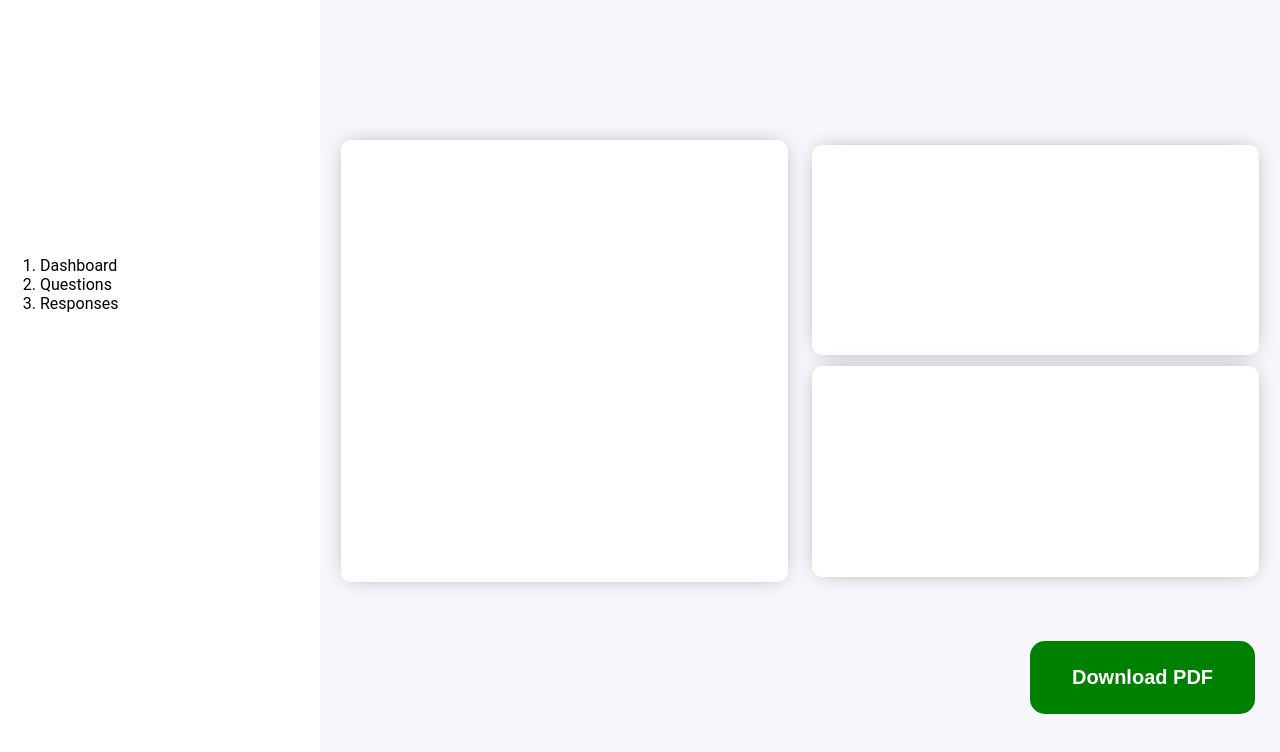
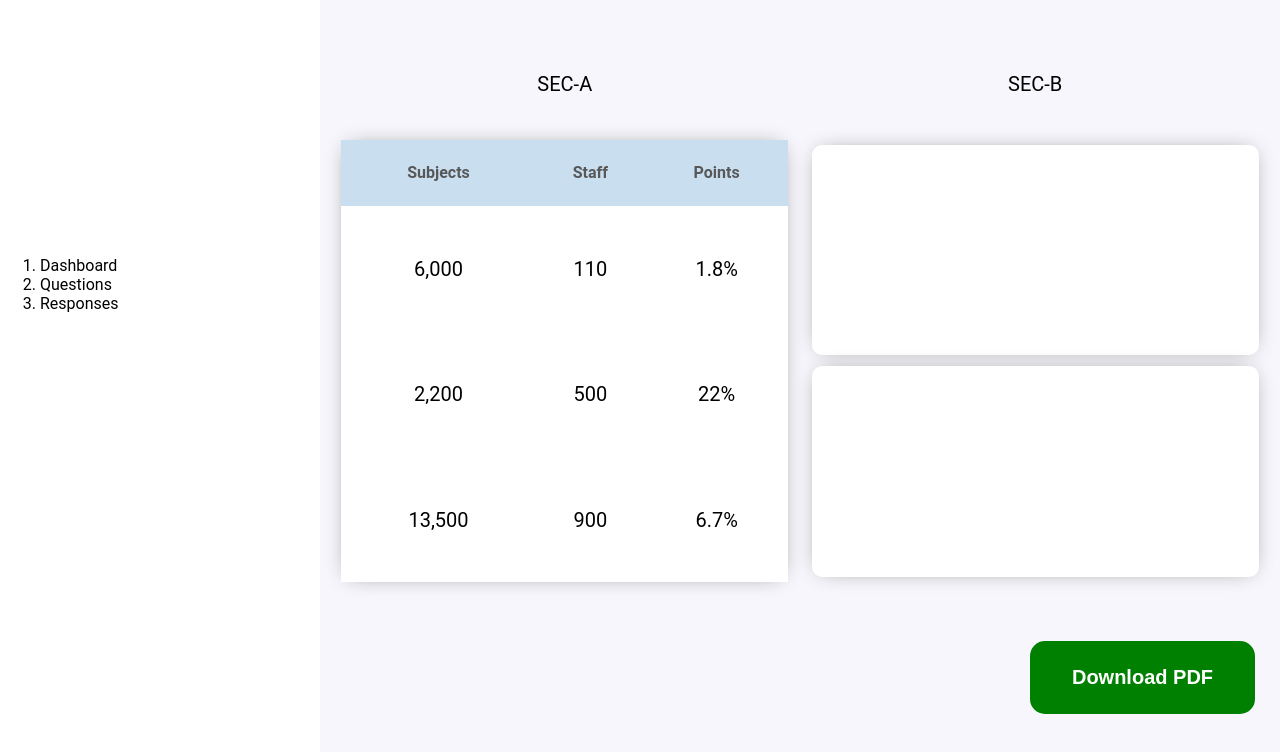
Before and after one commit to tawfeeq25/Student_Feedback, a React (Vite) app: page /admin in a window 1280 px wide. Shown: the top 752 px of the page. Built offline with nearby package versions, Linux system fonts and the light colour scheme.

Commit message:
admin page staff table design

```diff
--- a/src/pages/Admin/AdminLayout.jsx
+++ b/src/pages/Admin/AdminLayout.jsx
@@ -37,13 +37,47 @@ const AdminLayout=()=>{
             <div id="admin-cont">
                     <div id="dash-inner">
                             <div id="dash-nav">
+                                <div id="sec-a">SEC-A</div>
+                                <div id="sec-b">SEC-B</div>
 
                             </div>
                             <div id="dash-cont">
                                 <div id="dash-cont-staff">
                                     <div id="dash-cont-st">
                                         <div id="staff-list">
+                                            <table cellSpacing="0" cellPadding="0" id="staff-table">
+                                                <thead>
+                                                    <tr>
+                                                        <th>Subjects</th>
+                                                        <th>Staff</th>
+                                                        <th>Points</th>
+                                                    </tr>
 
+                                                </thead>
+                                                <tbody>
+                                                <tr>
+
+                                                <td>6,000</td>
+                                                <td>110</td>
+                                                <td>1.8%</td>
+
+                                                </tr>
+                                                <tr>
+
+                                                <td>2,200</td>
+                                                <td>500</td>
+                                                <td>22%</td>
+
+                                                </tr>
+                                                <tr>
+
+                                                <td>13,500</td>
+                                                <td>900</td>
+                                                <td>6.7%</td>
+
+                                                 </tr>
+                                                </tbody>
+                                            </table>
                                         </div>
                                     </div>
                                     <div id="dash-count">
--- a/src/styles/admin.css
+++ b/src/styles/admin.css
@@ -29,6 +29,19 @@
     grid-template-rows: 15% 85%;
 }
 #dash-nav{
+    display: flex;
+    justify-content: center;
+    align-items: center;
+    display: grid;
+    grid-template-columns: 50% 50%;
+}
+#sec-a,#sec-b{
+    font-size: 20px;
+   display: flex;
+   justify-content: center;
+   width:100%;
+    align-items: center;
+    height: 100%;
 
 }
 #dash-cont{
@@ -59,6 +72,33 @@
     width:95%;
     height:100%;
 }
+table
+{
+     border-collapse: collapse;
+      border-spacing: 0;
+      background-color: red;
+      width:100%;
+      height:100%;
+}
+table thead{
+    background-color:#c9dff0;
+    width:100%;
+    height: 15%;
+    font-weight: bold;
+     color: #585858;
+}
+
+table tbody  {
+    color: #555;
+    background-color: white;
+    overflow-y: auto;
+}
+table tbody td{
+
+    text-align: center;
+    font-size: 20px;
+    color:black;
+}
 #att,#natt{
     box-shadow: 0px 0px 22px -8px #808080;
     background-color: white;
```
